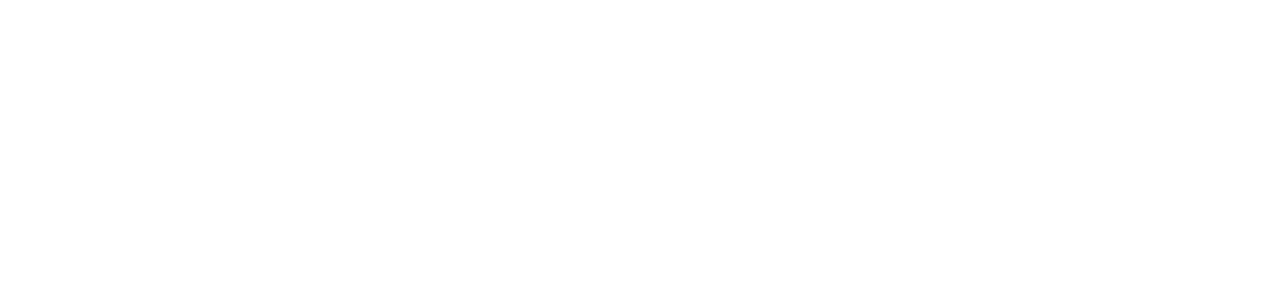
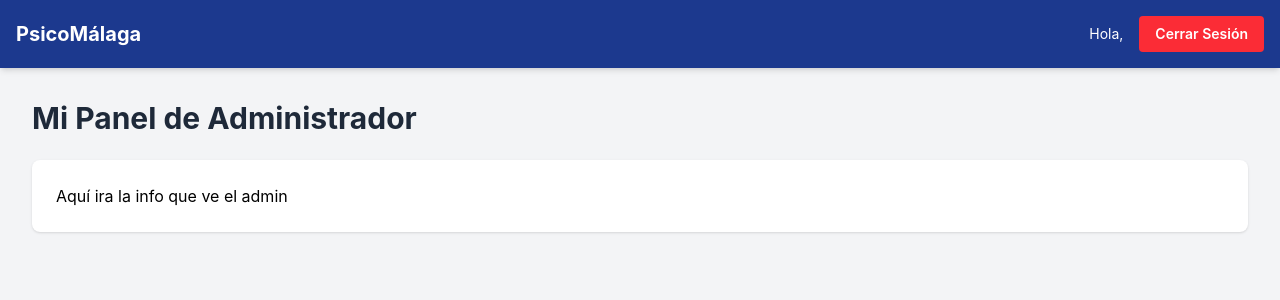
Before and after one commit to thestak10/AgoraDigital, a React (Vite) app in the folder FrontendApp/: page /panel-admin in a window 1280 px wide. Shown: the top 300 px of the page. Built offline with nearby package versions, Linux system fonts and the light colour scheme; sample sign-in values are in the browser's storage.

Commit message:
creado panel basico admin y login de admin funcionando

```diff
--- a/FrontendApp/src/App.jsx
+++ b/FrontendApp/src/App.jsx
@@ -4,6 +4,7 @@
 import RutaProtegida from "./components/RutaProtegida.jsx";
 import PanelPaciente from "./views/PanelPaciente.jsx";
 import PanelProfesional from "./views/PanelProfesional.jsx";
+import PanelAdministrador from "./views/PanelAdministrador.jsx";
 
 function App() {
     return (
@@ -49,7 +50,7 @@
                     path="/panel-admin"
                     element={
                         <RutaProtegida rolesPermitidos={[1]}>
-                            {/*<PanelAdmin />*/}
+                            <PanelAdministrador />
                         </RutaProtegida>
                     }
                 />
--- /dev/null
+++ b/FrontendApp/src/views/PanelAdministrador.jsx
@@ -0,0 +1,21 @@
+import Navbar from '../components/Navbar';
+
+export default function PanelAdministrador() {
+
+
+    return (
+        <div className="min-h-screen bg-gray-100">
+            <Navbar />
+
+            <main className="p-8">
+                <h1 className="text-3xl font-bold text-gray-800 mb-6">
+                    Mi Panel de Administrador
+                </h1>
+
+                <div className="bg-white p-6 rounded-lg shadow">
+                    <p>Aquí ira la info que ve el admin</p>
+                </div>
+            </main>
+        </div>
+    );
+}
```
